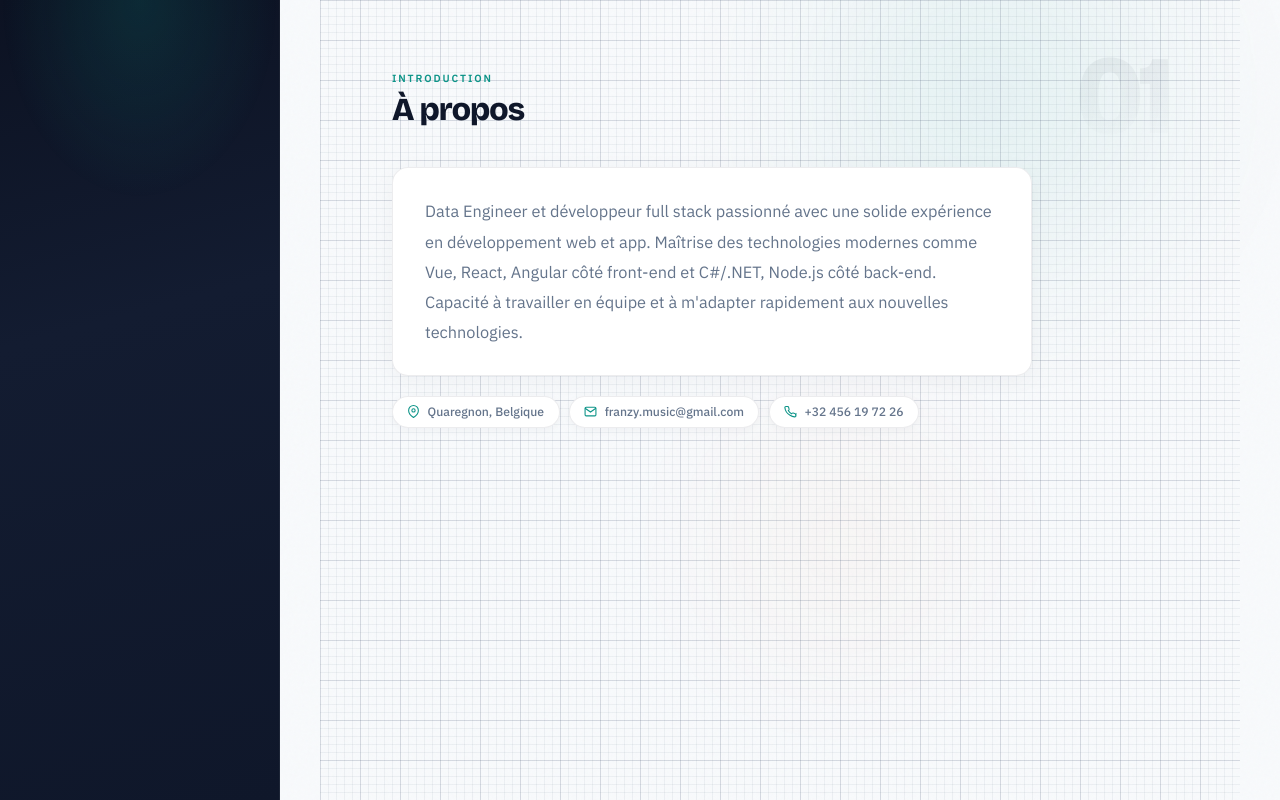
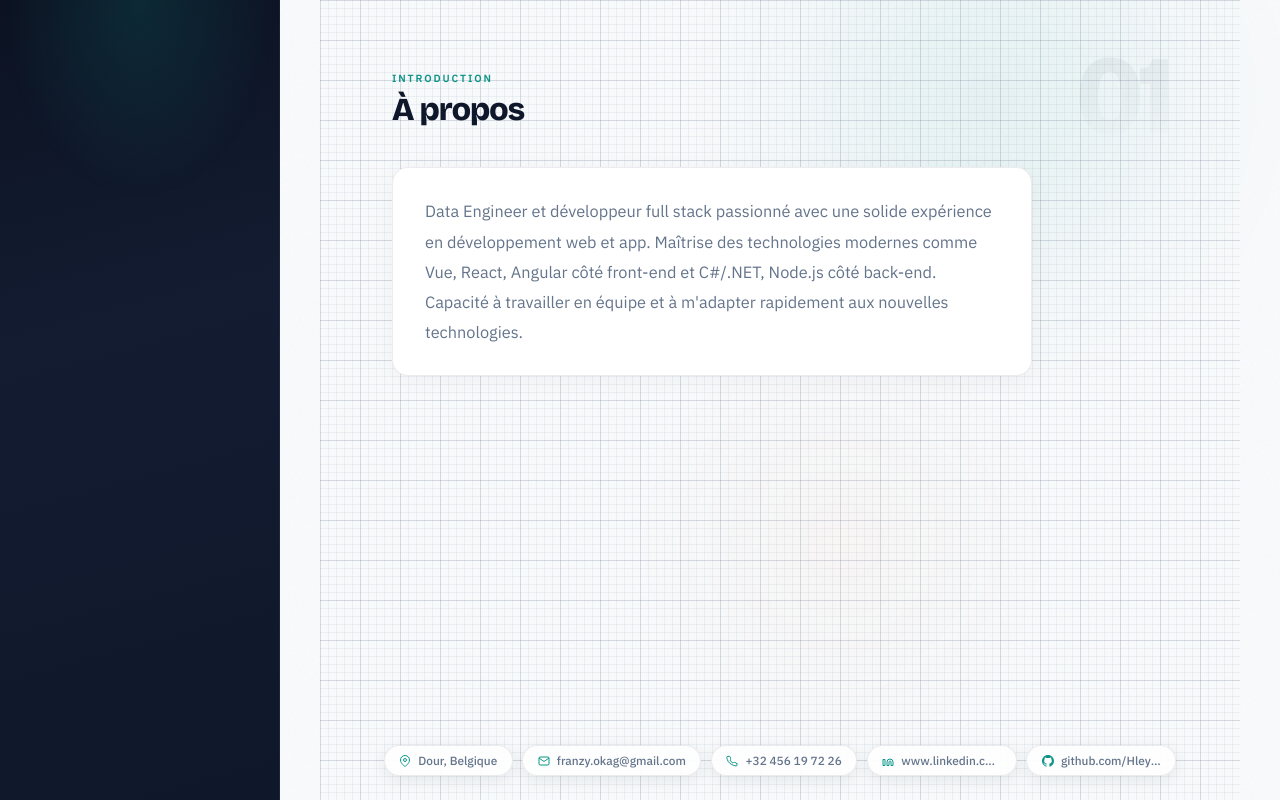
Before and after one commit to Hleysonn/onlinecv, a Vue app: page / in a window 1280 px wide. Built offline with nearby package versions, Linux system fonts and the light colour scheme.

Commit message:
maj link

```diff
--- a/src/pages/CVPage.vue
+++ b/src/pages/CVPage.vue
@@ -516,6 +516,7 @@ const handleDownloadAts = async () => {
         <a :href="`tel:${person.phone.replace(/\s/g, '')}`" class="sb-contact">{{ person.phone }}</a>
         <a :href="`mailto:${person.email}`" class="sb-contact">{{ person.email }}</a>
         <span class="sb-contact">{{ person.address }}</span>
+
       </div>
 
       <div class="sb-profiles hi hi--3">
@@ -592,20 +593,6 @@ const handleDownloadAts = async () => {
           <Transition name="profile-swap" mode="out-in">
             <p :key="selectedProfile" class="about">{{ activeAbout }}</p>
           </Transition>
-          <div class="about-meta">
-            <span class="about-badge">
-              <svg width="13" height="13" viewBox="0 0 24 24" fill="none" stroke="currentColor" stroke-width="2"><path d="M21 10c0 7-9 13-9 13s-9-6-9-13a9 9 0 0 1 18 0z"/><circle cx="12" cy="10" r="3"/></svg>
-              {{ person.address }}
-            </span>
-            <span class="about-badge">
-              <svg width="13" height="13" viewBox="0 0 24 24" fill="none" stroke="currentColor" stroke-width="2"><path d="M4 4h16c1.1 0 2 .9 2 2v12c0 1.1-.9 2-2 2H4c-1.1 0-2-.9-2-2V6c0-1.1.9-2 2-2z"/><polyline points="22,6 12,13 2,6"/></svg>
-              {{ person.email }}
-            </span>
-            <span class="about-badge">
-              <svg width="13" height="13" viewBox="0 0 24 24" fill="none" stroke="currentColor" stroke-width="2"><path d="M22 16.92v3a2 2 0 0 1-2.18 2 19.79 19.79 0 0 1-8.63-3.07A19.5 19.5 0 0 1 4.69 13.4 19.79 19.79 0 0 1 1.61 4.84 2 2 0 0 1 3.58 2.69h3a2 2 0 0 1 2 1.72c.127.96.361 1.903.7 2.81a2 2 0 0 1-.45 2.11L7.91 10.18a16 16 0 0 0 6 6l.87-.87a2 2 0 0 1 2.11-.45c.907.339 1.85.573 2.81.7A2 2 0 0 1 21.46 17.5z"/></svg>
-              {{ person.phone }}
-            </span>
-          </div>
         </section>
 
         <section v-else-if="activeSection === 'experience'" key="experience" class="section">
@@ -740,6 +727,30 @@ const handleDownloadAts = async () => {
 
       </Transition>
     </main>
+
+    <!-- CONTACT FLOAT -->
+    <div class="contact-float print-hide">
+      <span class="about-badge">
+        <svg width="12" height="12" viewBox="0 0 24 24" fill="none" stroke="currentColor" stroke-width="2"><path d="M21 10c0 7-9 13-9 13s-9-6-9-13a9 9 0 0 1 18 0z"/><circle cx="12" cy="10" r="3"/></svg>
+        {{ person.address }}
+      </span>
+      <span class="about-badge">
+        <svg width="12" height="12" viewBox="0 0 24 24" fill="none" stroke="currentColor" stroke-width="2"><path d="M4 4h16c1.1 0 2 .9 2 2v12c0 1.1-.9 2-2 2H4c-1.1 0-2-.9-2-2V6c0-1.1.9-2 2-2z"/><polyline points="22,6 12,13 2,6"/></svg>
+        {{ person.email }}
+      </span>
+      <span class="about-badge">
+        <svg width="12" height="12" viewBox="0 0 24 24" fill="none" stroke="currentColor" stroke-width="2"><path d="M22 16.92v3a2 2 0 0 1-2.18 2 19.79 19.79 0 0 1-8.63-3.07A19.5 19.5 0 0 1 4.69 13.4 19.79 19.79 0 0 1 1.61 4.84 2 2 0 0 1 3.58 2.69h3a2 2 0 0 1 2 1.72c.127.96.361 1.903.7 2.81a2 2 0 0 1-.45 2.11L7.91 10.18a16 16 0 0 0 6 6l.87-.87a2 2 0 0 1 2.11-.45c.907.339 1.85.573 2.81.7A2 2 0 0 1 21.46 17.5z"/></svg>
+        {{ person.phone }}
+      </span>
+      <span class="about-badge">
+        <svg width="12" height="12" viewBox="0 0 24 24" fill="none" stroke="currentColor" stroke-width="2"><path d="M16 8a6 6 0 0 1 6 6v7h-4v-7a2 2 0 0 0-2-2 2 2 0 0 0-2 2v7h-4v-7a6 6 0 0 1 6-6zM2 9h4v12H2z"/></svg>
+        <a :href="`https://${person.linkedin}`" target="_blank" class="max-w-[100px] truncate">{{ person.linkedin }}</a>
+      </span>
+      <span class="about-badge">
+        <svg width="12" height="12" viewBox="0 0 24 24" fill="currentColor"><path d="M12 0C5.37 0 0 5.37 0 12c0 5.3 3.438 9.8 8.205 11.385.6.113.82-.258.82-.577 0-.285-.01-1.04-.015-2.04-3.338.724-4.042-1.61-4.042-1.61-.546-1.385-1.335-1.755-1.335-1.755-1.087-.744.084-.729.084-.729 1.205.084 1.838 1.236 1.838 1.236 1.07 1.835 2.809 1.305 3.495.998.108-.776.417-1.305.76-1.605-2.665-.3-5.466-1.332-5.466-5.93 0-1.31.465-2.38 1.235-3.22-.135-.303-.54-1.523.105-3.176 0 0 1.005-.322 3.3 1.23.96-.267 1.98-.399 3-.405 1.02.006 2.04.138 3 .405 2.28-1.552 3.285-1.23 3.285-1.23.645 1.653.24 2.873.12 3.176.765.84 1.23 1.91 1.23 3.22 0 4.61-2.805 5.625-5.475 5.92.42.36.81 1.096.81 2.22 0 1.606-.015 2.896-.015 3.286 0 .315.21.69.825.57C20.565 21.795 24 17.295 24 12c0-6.63-5.37-12-12-12z"/></svg>
+        <a :href="`https://${person.github}`" target="_blank" class="max-w-[100px] truncate">{{ person.github }}</a>
+      </span>
+    </div>
   </div>
 </template>
 
@@ -1132,26 +1143,35 @@ a.sb-contact:hover { color: var(--accent-light); }
   box-shadow: 0 4px 24px rgba(15,23,42,0.04);
 }
 
-/* About meta */
-.about-meta {
+/* Contact float */
+.contact-float {
+  position: fixed;
+  bottom: 1.5rem;
+  left: calc(var(--sb-w) + 2rem);
+  right: 2rem;
   display: flex;
+  justify-content: center;
+  gap: 0.6rem;
   flex-wrap: wrap;
-  gap: 0.6rem;
-  margin-top: 1.25rem;
+  z-index: 5;
+  pointer-events: none;
 }
 
 .about-badge {
   display: inline-flex;
   align-items: center;
   gap: 0.45rem;
-  font-size: 0.76rem;
+  font-size: 0.74rem;
   font-weight: 500;
   color: var(--muted);
-  background: var(--surface);
+  background: rgba(255,255,255,0.85);
+  backdrop-filter: blur(12px);
+  -webkit-backdrop-filter: blur(12px);
   border: 1px solid var(--rule);
   border-radius: 99px;
   padding: 0.35rem 0.9rem;
-  box-shadow: 0 2px 8px rgba(15,23,42,0.04);
+  box-shadow: 0 4px 16px rgba(15,23,42,0.08);
+  pointer-events: auto;
 }
 
 .about-badge svg { flex-shrink: 0; color: var(--accent); }
@@ -1507,6 +1527,7 @@ a.sb-contact:hover { color: var(--accent-light); }
 @media (max-width: 900px) {
   .root { display: block; overflow-x: hidden; }
   .sidebar { display: none; }
+  .contact-float { display: none; }
 
   .mob-head {
     display: block;
--- a/src/stores/cvStore.ts
+++ b/src/stores/cvStore.ts
@@ -14,7 +14,9 @@ export interface Person {
   title: string
   email: string
   phone: string
+  linkedin: string
   address: string
+  github: string
 }
 
 export interface Experience {
@@ -80,9 +82,11 @@ const defaultData: CVData = {
     firstName: 'Franzy',
     lastName: 'Okagnanga',
     title: 'Développeur Full-Stack',
-    email: 'franzy.music@gmail.com',
+    email: 'franzy.okag@gmail.com',
     phone: '+32 456 19 72 26',
-    address: 'Quaregnon, Belgique',
+    address: 'Dour, Belgique',
+    linkedin: 'www.linkedin.com/in/franzy-mouesset-okagnanga-2377b52ba',
+    github: 'github.com/Hleysonn?tab=repositories',
   },
   about: `Développeur passionné avec une solide expérience en développement web et mobile. Maîtrise des technologies modernes comme Vue, React, Angular côté front-end et C#/.NET, Node.js côté back-end. Capacité à travailler en équipe et à m'adapter rapidement aux nouvelles technologies.`,
   experiences: [
```
